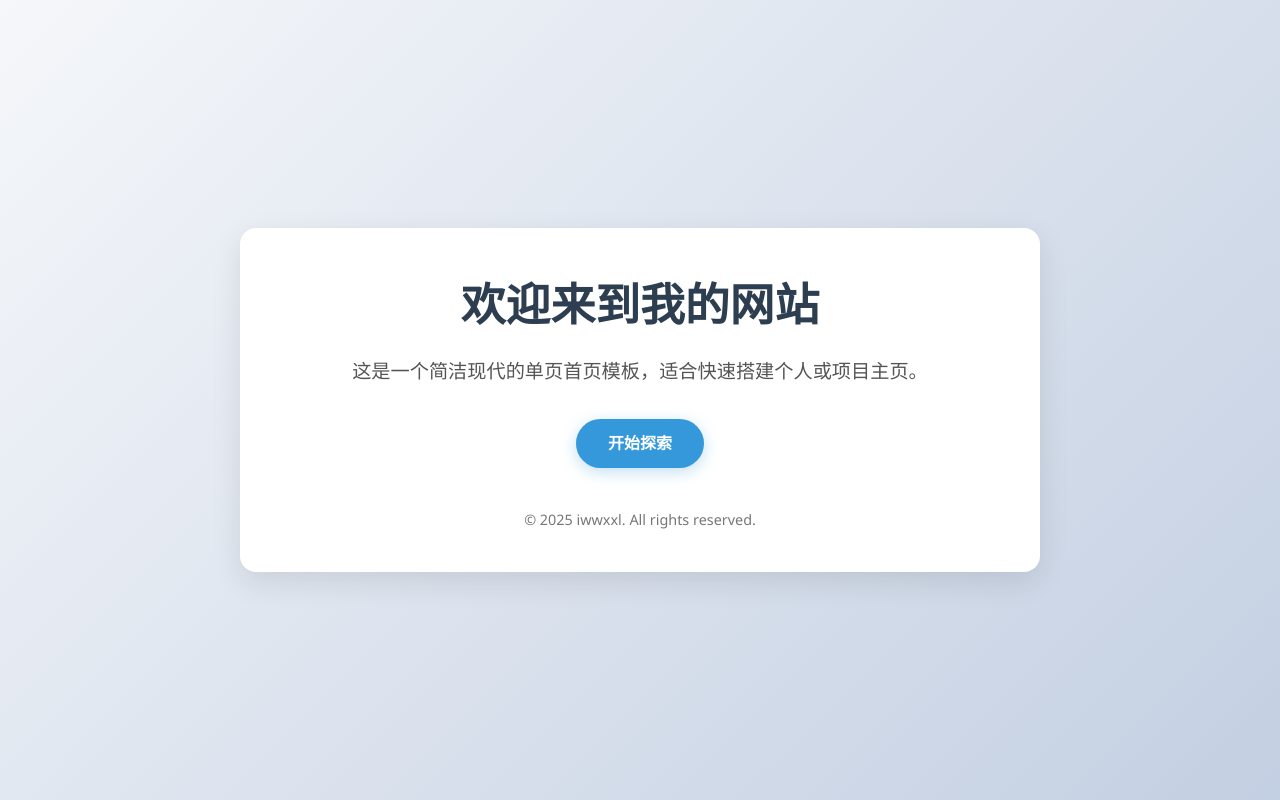
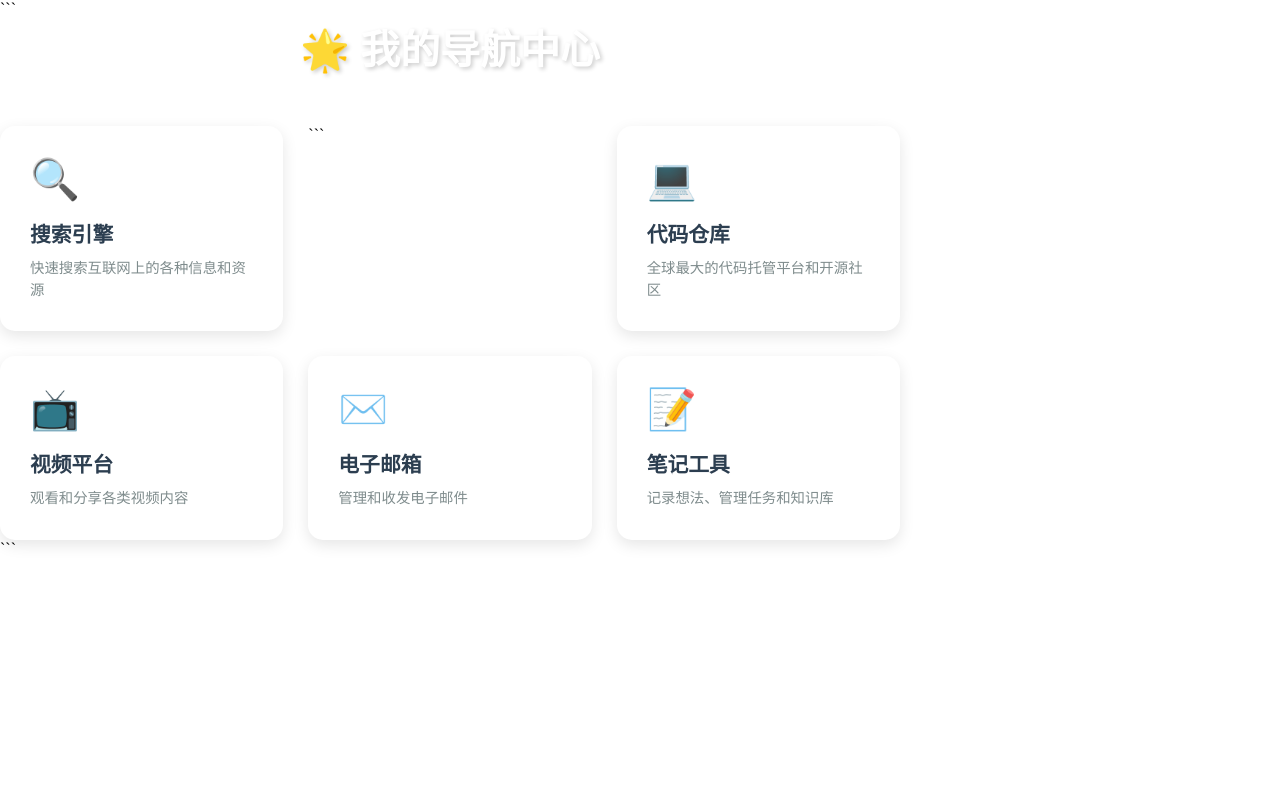
Before and after one commit to iwwxxl/mypersonalwebsite, a plain HTML site: page index.html in a window 1280 px wide. Drawn offline with Linux system fonts and the light colour scheme.

Commit message:
update index.html

````diff
--- a/index.html
+++ b/index.html
@@ -1,76 +1,150 @@
 <!DOCTYPE html>
+
 <html lang="zh-CN">
 <head>
     <meta charset="UTF-8">
     <meta name="viewport" content="width=device-width, initial-scale=1.0">
-    <title>首页 - Index</title>
+    <title>我的导航页</title>
     <style>
-        /* 基础样式 */
         * {
             margin: 0;
             padding: 0;
             box-sizing: border-box;
         }
+
+```
     body {
-            font-family: 'Segoe UI', Tahoma, Geneva, Verdana, sans-serif;
-            background: linear-gradient(135deg, #f5f7fa 0%, #c3cfe2 100%);
-            color: #333;
-            line-height: 1.6;
+        font-family: -apple-system, BlinkMacSystemFont, 'Segoe UI', 'PingFang SC', 'Hiragino Sans GB', 'Microsoft YaHei', sans-serif;
+        background: linear-gradient(135deg, #667eea 0%, #764ba2 100%);
         min-height: 100vh;
         display: flex;
         justify-content: center;
         align-items: center;
+        padding: 20px;
     }
+
     .container {
-            max-width: 800px;
-            width: 90%;
-            background: #fff;
-            border-radius: 16px;
-            box-shadow: 0 10px 30px rgba(0, 0, 0, 0.1);
+        max-width: 900px;
+        width: 100%;
+    }
+
+    h1 {
+        text-align: center;
+        color: white;
+        font-size: 2.5rem;
+        margin-bottom: 50px;
+        text-shadow: 2px 2px 4px rgba(0,0,0,0.2);
+    }
+
+    .nav-grid {
+        display: grid;
+        grid-template-columns: repeat(auto-fit, minmax(250px, 1fr));
+        gap: 25px;
+    }
+
+    .nav-item {
+        background: white;
+        border-radius: 15px;
+        padding: 30px;
+        text-decoration: none;
+        color: #333;
+        transition: all 0.3s ease;
+        box-shadow: 0 5px 15px rgba(0,0,0,0.1);
+        position: relative;
         overflow: hidden;
-            text-align: center;
-            padding: 40px 20px;
     }
+
+    .nav-item::before {
+        content: '';
+        position: absolute;
+        top: 0;
+        left: 0;
+        width: 100%;
+        height: 4px;
+        background: linear-gradient(90deg, #667eea, #764ba2);
+        transform: scaleX(0);
+        transition: transform 0.3s ease;
+    }
+
+    .nav-item:hover {
+        transform: translateY(-5px);
+        box-shadow: 0 10px 25px rgba(0,0,0,0.15);
+    }
+
+    .nav-item:hover::before {
+        transform: scaleX(1);
+    }
+
+    .nav-icon {
+        font-size: 2.5rem;
+        margin-bottom: 15px;
+        display: block;
+    }
+
+    .nav-title {
+        font-size: 1.3rem;
+        font-weight: 600;
+        margin-bottom: 10px;
+        color: #2c3e50;
+    }
+
+    .nav-desc {
+        font-size: 0.9rem;
+        color: #7f8c8d;
+        line-height: 1.5;
+    }
+
+    @media (max-width: 768px) {
         h1 {
-            font-size: 2.8rem;
-            margin-bottom: 16px;
-            color: #2c3e50;
-            font-weight: 700;
+            font-size: 2rem;
+            margin-bottom: 30px;
         }
-        p {
-            font-size: 1.2rem;
-            margin-bottom: 32px;
-            color: #555;
+
+        .nav-grid {
+            grid-template-columns: 1fr;
         }
-        .btn {
-            display: inline-block;
-            padding: 12px 32px;
-            background: #3498db;
-            color: #fff;
-            text-decoration: none;
-            border-radius: 50px;
-            font-weight: 600;
-            transition: all 0.3s ease;
-            box-shadow: 0 4px 15px rgba(52, 152, 219, 0.3);
-        }
-        .btn:hover {
-            background: #2980b9;
-            transform: translateY(-3px);
-            box-shadow: 0 6px 20px rgba(52, 152, 219, 0.4);
-        }
-        footer {
-            margin-top: 40px;
-            font-size: 0.9rem;
-            color: #777;
     }
 </style>
+```
+
 </head>
 <body>
     <div class="container">
-        <h1>欢迎来到我的网站</h1>
-        <p>这是一个简洁现代的单页首页模板，适合快速搭建个人或项目主页。</p>
-        <a href="#" class="btn">开始探索</a>
-        <footer>&copy; 2025 iwwxxl. All rights reserved.</footer>
+        <h1>🌟 我的导航中心</h1>
+        <div class="nav-grid">
+            <a href="https://www.google.com" class="nav-item" target="_blank">
+                <span class="nav-icon">🔍</span>
+                <div class="nav-title">搜索引擎</div>
+                <div class="nav-desc">快速搜索互联网上的各种信息和资源</div>
+            </a>
+
+```
+        <a href="https://github.com" class="nav-item" target="_blank">
+            <span class="nav-icon">💻</span>
+            <div class="nav-title">代码仓库</div>
+            <div class="nav-desc">全球最大的代码托管平台和开源社区</div>
+        </a>
+
+        <a href="https://www.youtube.com" class="nav-item" target="_blank">
+            <span class="nav-icon">📺</span>
+            <div class="nav-title">视频平台</div>
+            <div class="nav-desc">观看和分享各类视频内容</div>
+        </a>
+
+        <a href="https://mail.google.com" class="nav-item" target="_blank">
+            <span class="nav-icon">✉️</span>
+            <div class="nav-title">电子邮箱</div>
+            <div class="nav-desc">管理和收发电子邮件</div>
+        </a>
+
+        <a href="https://www.notion.so" class="nav-item" target="_blank">
+            <span class="nav-icon">📝</span>
+            <div class="nav-title">笔记工具</div>
+            <div class="nav-desc">记录想法、管理任务和知识库</div>
+        </a>
     </div>
+</div>
+```
+
 </body>
 </html>
````
Lines whose indentation alone changed are shown as unchanged.
